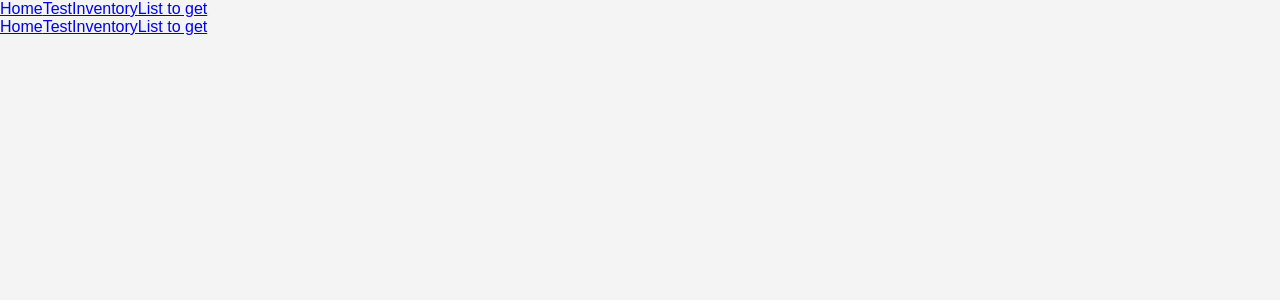
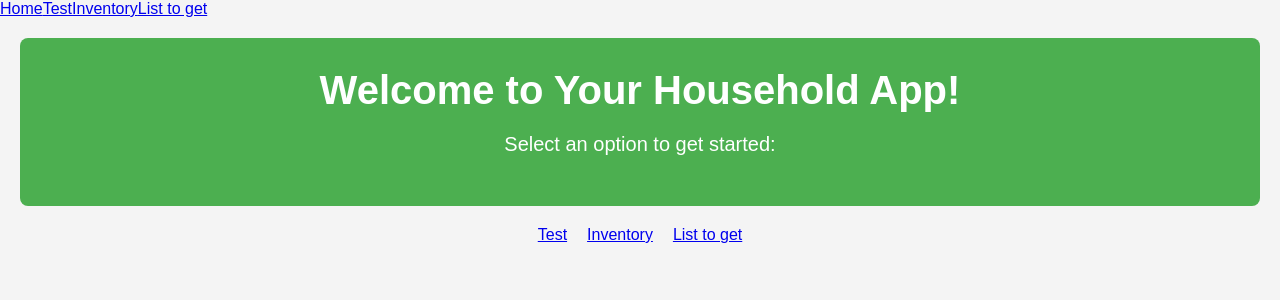
Before and after one commit to CurtisJLButler/Household-Inventory, a Vue app: page / in a window 1280 px wide. Shown: the top 300 px of the page. Built offline with nearby package versions, Linux system fonts and the light colour scheme.

Commit message:
Proper home routing directed to correct page

```diff
--- a/src/App.vue
+++ b/src/App.vue
@@ -1,5 +1,5 @@
 <script setup>
-import HelloWorld from './components/Navbar.vue'
+import Navbar from './components/Navbar.vue'
 </script>
 
 <template>
--- a/src/components/Navbar.vue
+++ b/src/components/Navbar.vue
@@ -2,5 +2,13 @@
 <nav>
     <router-link to="/">Home</router-link>
     <router-link to="/test">Test</router-link>
+    <router-link to="/inventory">Inventory</router-link>
+    <router-link to="/listtoget">List to get</router-link>
 </nav>
 </template>
+
+<script>
+export default {
+  name: "Navbar",
+};
+</script>
--- /dev/null
+++ b/src/pages/Home.vue
@@ -0,0 +1,84 @@
+<template>
+  <div class="home-container">
+    <header class="home-header">
+      <h1>Welcome to Your Household App!</h1>
+      <p>Select an option to get started:</p>
+    </header>
+
+    <main class="home-main">
+      <div class="button-container">
+        <router-link to="/test">Test</router-link>
+        <router-link to="/inventory">Inventory</router-link>
+        <router-link to="/listtoget">List to get</router-link>
+      </div>
+    </main>
+  </div>
+</template>
+
+<script>
+export default {
+  name: "HomePage",
+};
+</script>
+
+<style scoped>
+.home-container {
+  font-family: Arial, sans-serif;
+  text-align: center;
+  padding: 20px;
+}
+
+.home-header {
+  background-color: #4CAF50;
+  color: white;
+  padding: 30px;
+  border-radius: 8px;
+  margin-bottom: 20px;
+}
+
+.home-header h1 {
+  margin: 0;
+  font-size: 2.5rem;
+}
+
+.home-header p {
+  font-size: 1.25rem;
+}
+
+.home-main {
+  display: flex;
+  justify-content: center;
+  align-items: center;
+  flex-direction: column;
+  gap: 20px;
+}
+
+.button-container {
+  display: flex;
+  gap: 20px;
+}
+
+.home-button {
+  background-color: #4CAF50;
+  color: white;
+  text-decoration: none;
+  padding: 15px 30px;
+  border-radius: 5px;
+  font-size: 1.2rem;
+  border: none;
+  cursor: pointer;
+  transition: background-color 0.3s, transform 0.2s;
+}
+
+.home-button:hover {
+  background-color: #45a049;
+}
+
+.home-button:active {
+  transform: scale(0.98);
+}
+
+.home-button:focus {
+  outline: none;
+}
+</style>
--- a/src/router.js
+++ b/src/router.js
@@ -1,5 +1,5 @@
 import { createRouter, createWebHistory } from 'vue-router';
-import Home from './App.vue';
+import Home from './pages/Home.vue';
 import Test from './pages/Test.vue';
 import Inventory from './pages/Inventory.vue';
 import listToGet from './pages/listToGet.vue';
```
